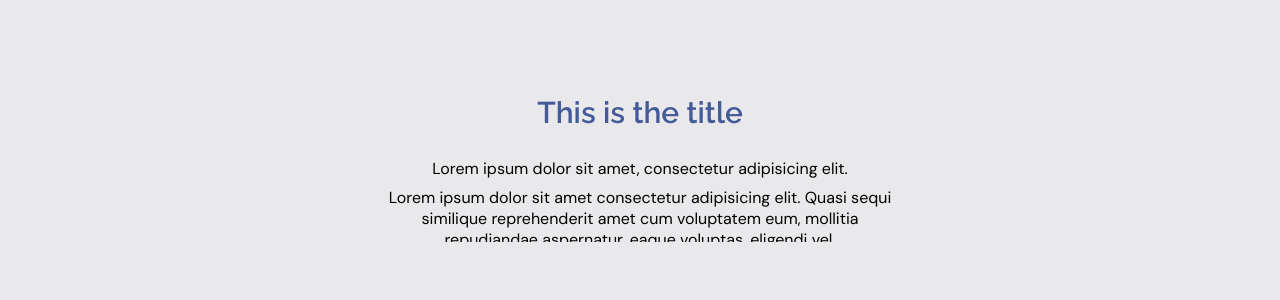
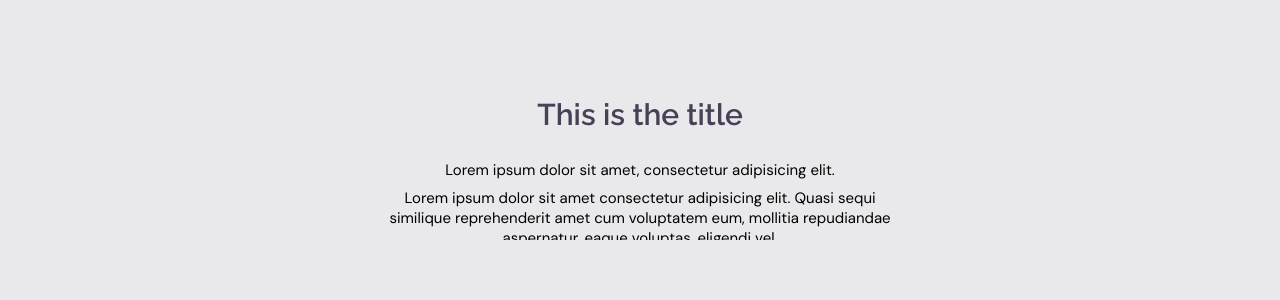
Before and after one commit to pacheco145/dynamic-navbar, a plain HTML site: page index.html in a window 1280 px wide. Shown: the part 244-544 px from the top of the page. Drawn offline with Linux system fonts and the light colour scheme.

Commit message:
FEAT: finished

```diff
--- a/shopeame.html
+++ b/index.html
@@ -7,7 +7,7 @@
 
         <link rel="stylesheet" type="text/css" href="styles/reset.css">
         <link rel="stylesheet" type="text/css" href="styles/typography.css" />
-        <link rel="stylesheet" type="text/css" href="styles/cover.css" />
+        <link rel="stylesheet" type="text/css" href="styles/styles.css" />
 
         <title>NavBar</title>
 
@@ -25,8 +25,8 @@
 
 			<div class="cover__transparent"></div>
 			<div class="cover__text" >
-				<h1 class="cover__title cover__title--toWhite">This is the title</h1>
-                <div class="text-overflow">
+				<h1 class="cover__title">This is the title</h1>
+                <div class="cover__overflow">
                     <p>Lorem ipsum dolor sit amet, consectetur adipisicing elit.</p>
                     <p>Lorem ipsum dolor sit amet consectetur adipisicing elit. Quasi sequi similique reprehenderit amet cum voluptatem eum, mollitia repudiandae aspernatur, eaque voluptas, eligendi vel.</p>
                 </div>
@@ -40,7 +40,7 @@
         <p id="restOfPage"></p>
     </section>
     <script src="js/text.js"></script>
-    <script src="js/worksScroll.js"></script>
+    <script src="js/dynamicNavbar.js"></script>
 
 </body>
 </html>
--- a/js/worksScroll.js
+++ b/js/dynamicNavbar.js
@@ -1,48 +1,64 @@
 // Personalize this measures as you want:
-const initialFontSize = 30;
-const finalFontSize = 28;
-const initCoverHeight = window.innerHeight;
-const navHeight = 60;
+let initialFontSize = 30;
+let finalFontSize = 24;
+let initCoverHeight = window.innerHeight;
+let navHeight = 60;
 const finalHeadingColor = {
     r: 255,
-    g: 201,
-    b: 112,
+    g: 255,
+    b: 255,
 }
 const initialHeadingColor = {
-    r: 69,
-    g: 91,
-    b: 153,
+    r: 71,
+    g: 64,
+    b: 86,
 }
+
+
+// Changes related to responsive window size
+if (window.innerWidth < 600) {
+    initialFontSize = 26
+    finalFontSize = 20
+}
+
 
 // Choose elements you want to change dynamically
 var cover = document.querySelector(".cover");
 var coverHeading = document.querySelector(".cover__title");
-var workTitleToWhite = document.querySelector(".cover__title--toWhite");
-var textOverflow = document.querySelector(".text-overflow");
-var faja = document.querySelector(".cover__transparent");
+var overflowElem = document.querySelector(".cover__overflow");
+var transparentElem = document.querySelector(".cover__transparent");
+
+
+
+
+
 
 
 // Don't change below this line
 
 // FIXED MEASURES
 var windowHeight = window.innerHeight;
-var initOverflowHeight = getComputedStyle(textOverflow).height
+var initOverflowHeight = getComputedStyle(overflowElem).height
 initOverflowHeight = Number(initOverflowHeight.split("px")[0]);
 var percentHeightTxtCover = initOverflowHeight / window.innerHeight;
 
 
 
 window.addEventListener('scroll', function (e) {
-    // console.log(percentHeightTxtCover)
+    // console.log(e)
+    setElements()
+});
+
+const setElements = () => {
 
     var newScroll = window.pageYOffset
-    // var coverHeight = windowHeight - newScroll;
+
     setCover(newScroll)
     setParagraph(newScroll)
     setHeadingColor(newScroll)
     setHeadingSize(newScroll)
-    setFaja(newScroll)
-});
+    setTransparentElem(newScroll)
+}
 
 const setCover = (newScroll) => {
     let coverHeight = (navHeight - initCoverHeight) * newScroll / windowHeight + initCoverHeight
@@ -51,17 +67,17 @@ const setCover = (newScroll) => {
 }
 
 const setParagraph = (newScroll) => {
-    let textOverflowHeight = (- initOverflowHeight) * 2 * newScroll / initCoverHeight + initOverflowHeight;
-    var textOverflowOpacity = newScroll / (250 - windowHeight) + 1;
-    textOverflowOpacity = textOverflowOpacity.toFixed(2);
+    let overflowElemHeight = (- initOverflowHeight) * 2 * newScroll / initCoverHeight + initOverflowHeight;
+    var overflowElemOpacity = newScroll / (250 - windowHeight) + 1;
+    overflowElemOpacity = overflowElemOpacity.toFixed(2);
 
     if (newScroll < initCoverHeight)  {
-        textOverflow.style.height = `${textOverflowHeight}px`
-        textOverflow.style.opacity = `${textOverflowOpacity}`
+        overflowElem.style.height = `${overflowElemHeight}px`
+        overflowElem.style.opacity = `${overflowElemOpacity}`
     }
     else {
-        textOverflow.style.height = 0
-        textOverflow.style.opacity = 0
+        overflowElem.style.height = 0
+        overflowElem.style.opacity = 0
     }
 }
 
@@ -71,7 +87,7 @@ const setHeadingColor = (newScroll) => {
     let colorB = setRGBValue(newScroll, initialHeadingColor.b, finalHeadingColor.b)
     // console.log(colorR, colorG, colorB)
     let rgbValues = `rgb(${colorR},${colorG},${colorB})`;
-    workTitleToWhite.style.color = rgbValues;
+    coverHeading.style.color = rgbValues;
 }
 
 
@@ -92,18 +108,12 @@ const setHeadingSize = (newScroll) => {
 
 }
 
-const setFaja = (newScroll) => {
-    var opacityFaja = newScroll / (250 - windowHeight) + 1;
-    opacityFaja = opacityFaja.toFixed(2);
-    if (opacityFaja >= 0) faja.style.opacity = opacityFaja
-    else faja.style.opacity = 0
+const setTransparentElem = (newScroll) => {
+    // To give initial or final opacity different from 0 or 1 better use color-opacity
+    var opacityTransparentElem = newScroll / (250 - windowHeight) + 1;
+    opacityTransparentElem = opacityTransparentElem.toFixed(2);
+    if (opacityTransparentElem >= 0) transparentElem.style.opacity = opacityTransparentElem
+    else transparentElem.style.opacity = 0
 }
 
-
-
-const initialSettings = () => {
-    setHeadingColor(0)
-    setHeadingSize(0)
-}
-
-document.onload = initialSettings()
+document.onload = setElements()
--- a/styles/cover.css
+++ b/styles/styles.css
@@ -28,6 +28,7 @@
 }
 .cover__text {
     width: 40%;
+    min-width: 250px;
     transition: top 0.5s ease;
     -webkit-transition: top 1s ease;
     position: absolute;
@@ -38,6 +39,8 @@
 }
 .cover__title{
     font-size: 30px;
+    font-size: 10vw;
+    white-space: nowrap;
 }
 .cover__transparent {
     width: 100%;
@@ -49,16 +52,17 @@
 }
 /*.faja-blanca{height: 45%; background-color: rgba(255,255,255,0.8); transition: 2s 0.5s}*/
 
-.text-overflow {
-    height: 170px;
+.cover__overflow {
+    /* height: 170px; */
     height: fit-content;
     overflow: hidden;
+    font-size: 15px;
     display: flex;
     flex-direction: column;
     /* justify-content: center; */
 }
 
-.text-overflow p {
+.cover__overflow p {
     margin: 4px;
 }
 
@@ -98,7 +102,7 @@
     .workTitleSize {
         font-size: 30px;
     }
-    .TextoPortada p {
+    .cover__overflow p {
         font-size: 10.5px;
         padding: 0;
     }
```
